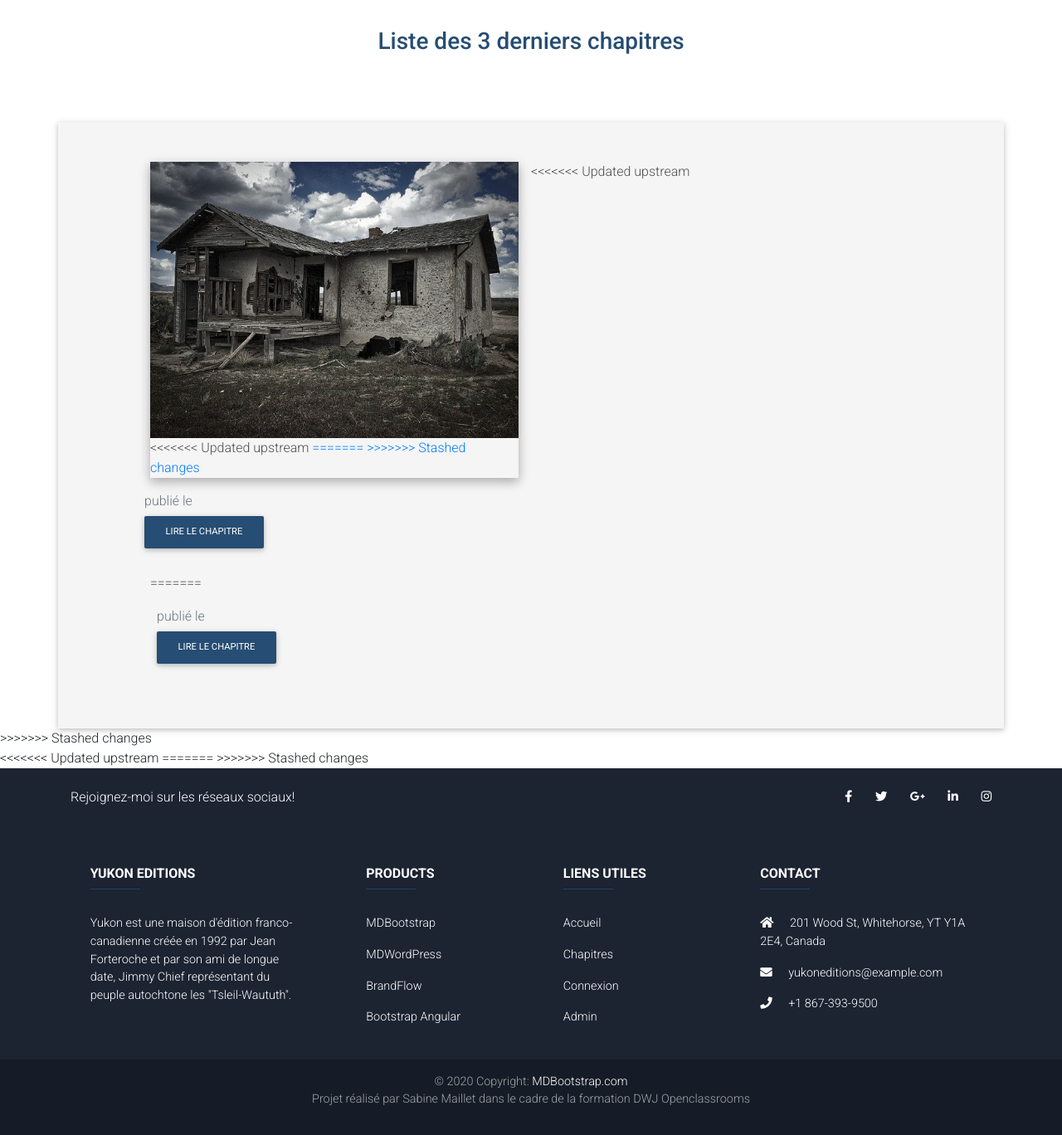
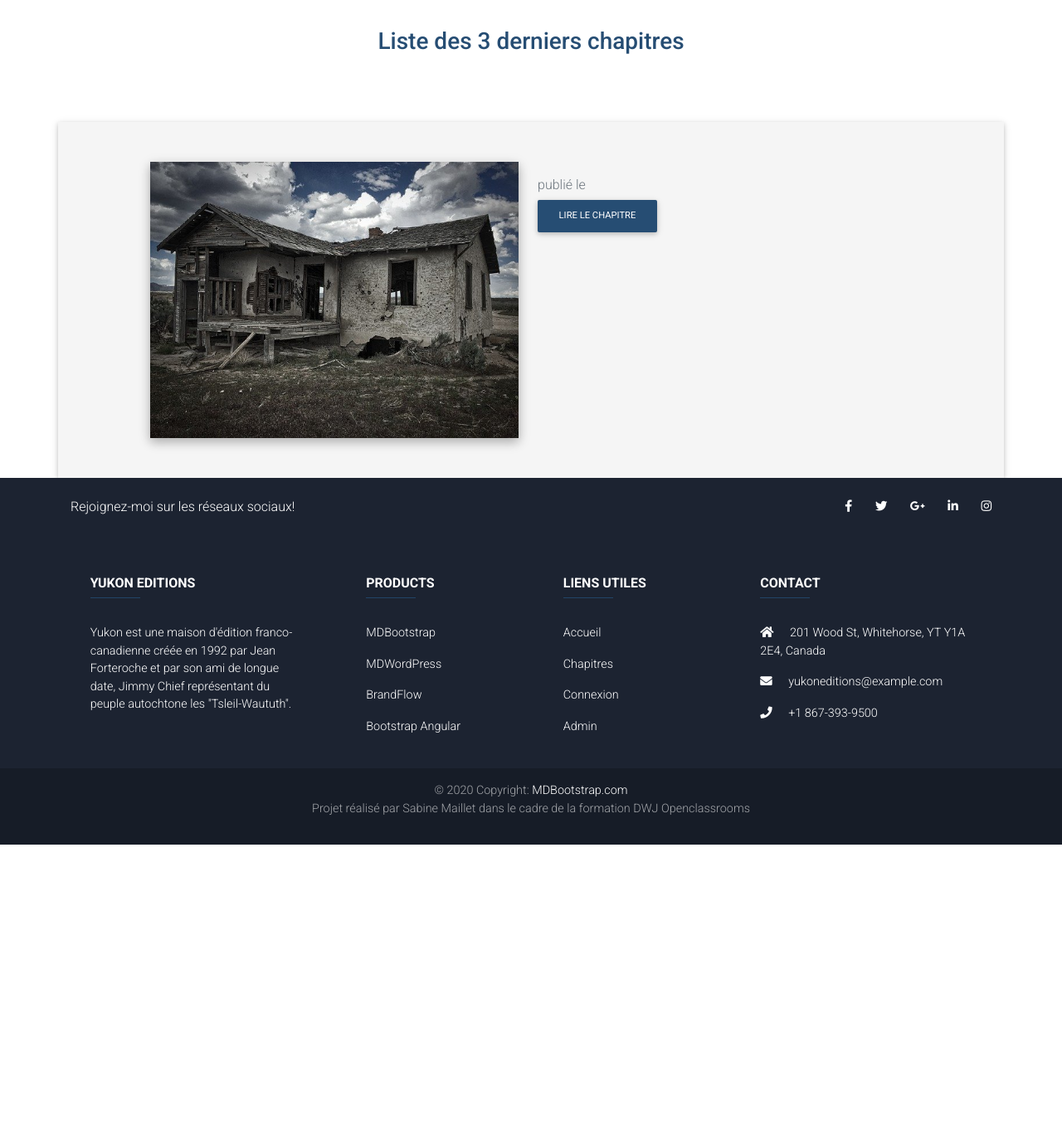
Before and after one commit to KUSKIS/p4openclassrooms, a PHP site: page / in a window 1280 px wide. Shown: the part 2116-3484 px from the top of the page at 83% size. After the commit the page ends 3134 px from the top, so only its background shows below. Run offline with PHP 8.4, Linux system fonts and the light colour scheme; tables that the repository leaves empty or names only in its code hold one stand-in row (values such as "Sample post"); some libraries are stand-ins or nearby versions.

Commit message:
Update viewHome.php
resolve pb of commit

```diff
--- a/views/viewHome.php
+++ b/views/viewHome.php
@@ -100,37 +100,13 @@
                     <div class="view overlay z-depth-1-half">
                         <img src="public/image/maisonabandonnee.jpg" class="img-fluid" alt="">
 
-<<<<<<< Updated upstream
-                        <a href="">
-=======
                         <a href="post&id= <?= $chapter->id() ?>">
->>>>>>> Stashed changes
                             <div class="mask rgba-white-light"></div>
                         </a>
                     </div>
 
                 </div>
                 <!--Grid column-->
-<<<<<<< Updated upstream
-
-                <!--Grid column-->
-                <div class="col-md-6 mb-4 mb-md-0 p-2">
-
-                    <h3 class="font-weight-bold"><?= $chapter->chap_title() ?></h3>
-
-                    <p class="text-muted">publié le <?= $chapter->chap_date_info() ?><br>
-
-
-                        <a class="btn btn-info btn-md ml-0" href="" role="button">Lire le chapitre</a>
-
-                </div>
-
-                <!--Grid column-->
-
-            </div>
-            <!--Grid row-->
-
-=======
 
                 <!--Grid column-->
                 <div class="col-md-6 mb-4 mb-md-0 p-2">
@@ -148,19 +124,15 @@
 
             </div>
             <!--Grid row-->
->>>>>>> Stashed changes
 
 
         </section>
         <!--Section: Content-->
     </div>
 
-<<<<<<< Updated upstream
-=======
         </section>
         <!--Section: Content-->
     </div>
 
->>>>>>> Stashed changes
 
 <?php endforeach; ?>
```
